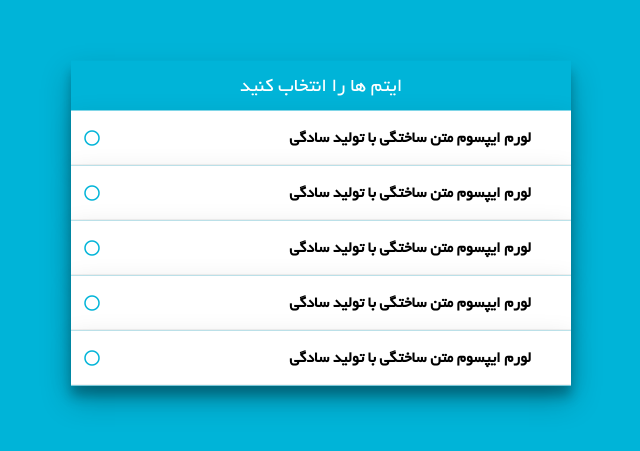
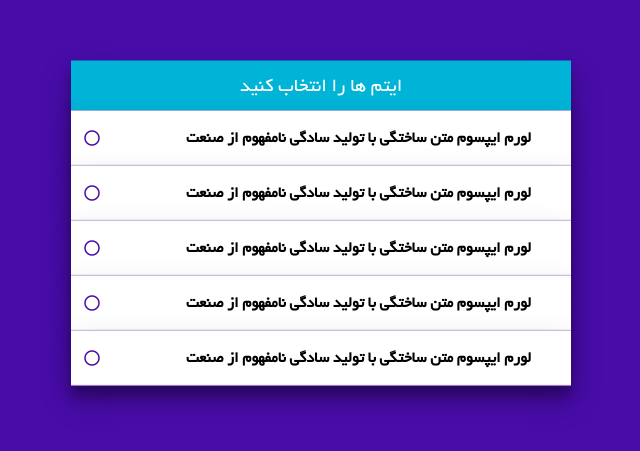
Before and after one commit to HadiOryaniPr/list-item-hover, a plain HTML site: page index.html in a window 1280 px wide. Shown: the part 177-628 px from the top of the page, without its empty margins (319-959 px from the left). Drawn offline with Linux system fonts and the light colour scheme.

Commit message:
change list item name

```diff
--- a/css/style.css
+++ b/css/style.css
@@ -22,7 +22,7 @@
 
 :root {
     --main-bg-color: #f0f0f0;
-    --item-hover-bg: #00b4d8;
+    --item-hover-bg: #480ca8;
     --item-hover-color: #fff;
     --item-bg-color: #fff;
     --box-header-bg: #00b4d8;
--- a/index.html
+++ b/index.html
@@ -17,31 +17,31 @@
         <li class="item">
             <i class="left-icon far fa-circle"></i>
             <div>
-                لورم ایپسوم متن ساختگی با تولید سادگی
+                لورم ایپسوم متن ساختگی با تولید سادگی نامفهوم از صنعت
             </div>
         </li>
         <li class="item">
             <i class="far fa-circle"></i>
             <div>
-                لورم ایپسوم متن ساختگی با تولید سادگی
+                لورم ایپسوم متن ساختگی با تولید سادگی نامفهوم از صنعت
             </div>
         </li>
         <li class="item">
             <i class="far fa-circle"></i>
             <div>
-                لورم ایپسوم متن ساختگی با تولید سادگی
+                لورم ایپسوم متن ساختگی با تولید سادگی نامفهوم از صنعت
             </div>
         </li>
         <li class="item">
             <i class="far fa-circle"></i>
             <div>
-                لورم ایپسوم متن ساختگی با تولید سادگی
+                لورم ایپسوم متن ساختگی با تولید سادگی نامفهوم از صنعت
             </div>
         </li>
         <li class="item">
             <i class="far fa-circle"></i>
             <div>
-                لورم ایپسوم متن ساختگی با تولید سادگی
+                لورم ایپسوم متن ساختگی با تولید سادگی نامفهوم از صنعت
             </div>
         </li>
     </ul>
```
